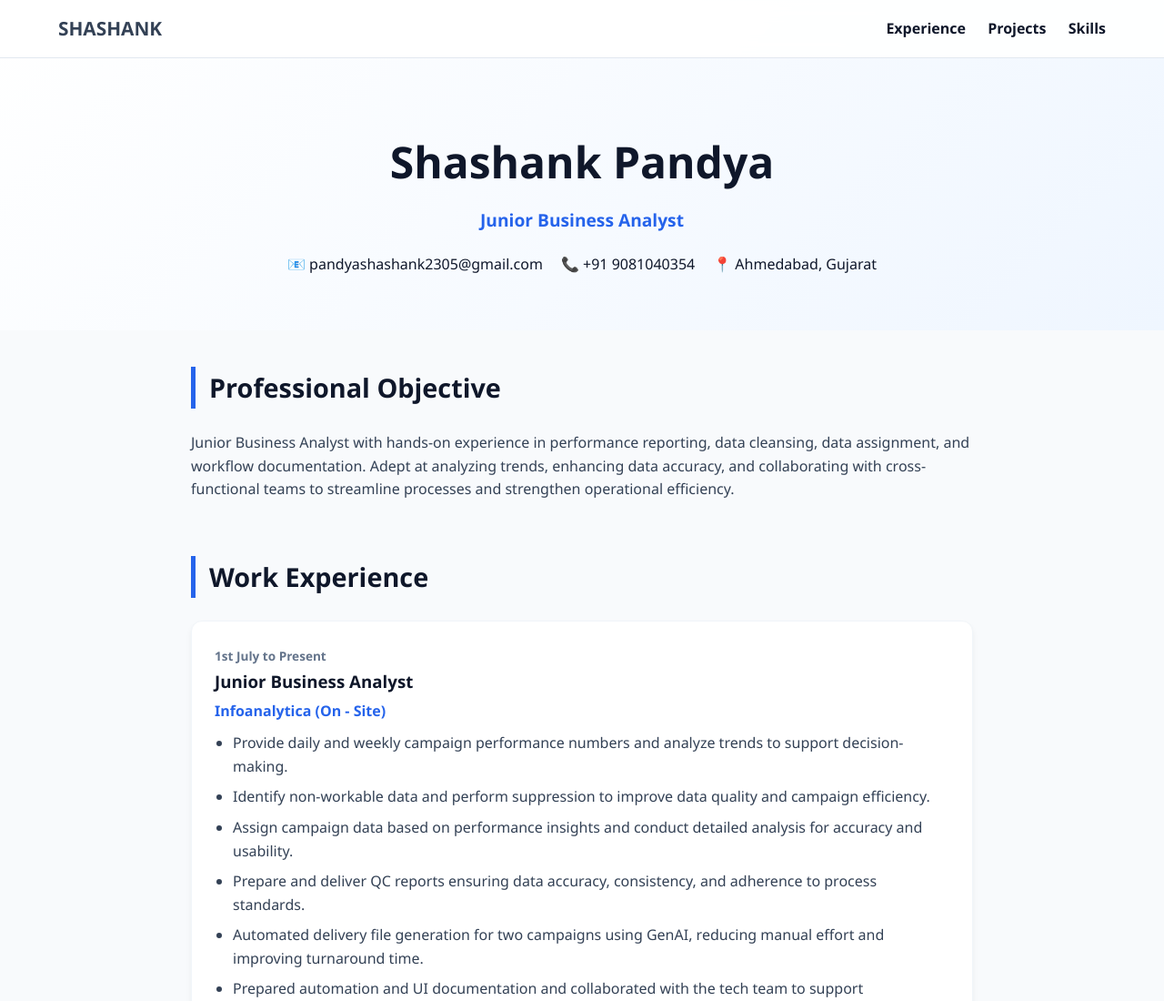
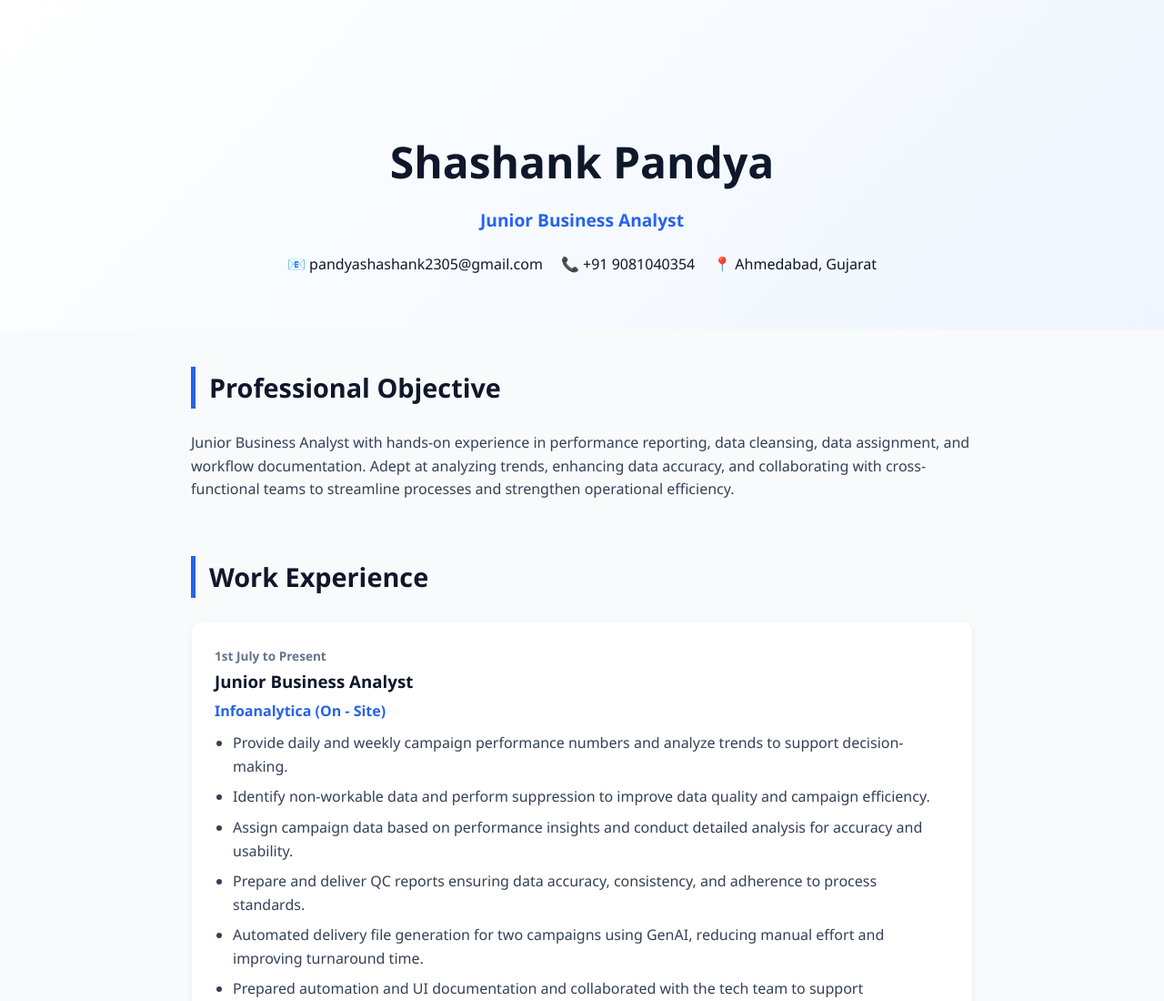
Before and after one commit to Shashank2365/my-resume, a plain HTML site: page index.html in a window 1280 px wide. Shown: the top 1100 px of the page at 91% size. Drawn offline with Linux system fonts and the light colour scheme.

```diff
--- a/index.html
+++ b/index.html
@@ -89,16 +89,6 @@
     </style>
 </head>
 <body>
-
-    <nav>
-        <div style="font-weight: 800; font-size: 1.3rem;">SHASHANK</div>
-        <div class="nav-links">
-            <a href="#experience">Experience</a>
-            <a href="#projects">Projects</a>
-            <a href="#skills">Skills</a>
-        </div>
-    </nav>
-
     <header class="hero">
         <h1>Shashank Pandya</h1>
         <div class="tagline">Junior Business Analyst</div>
```
